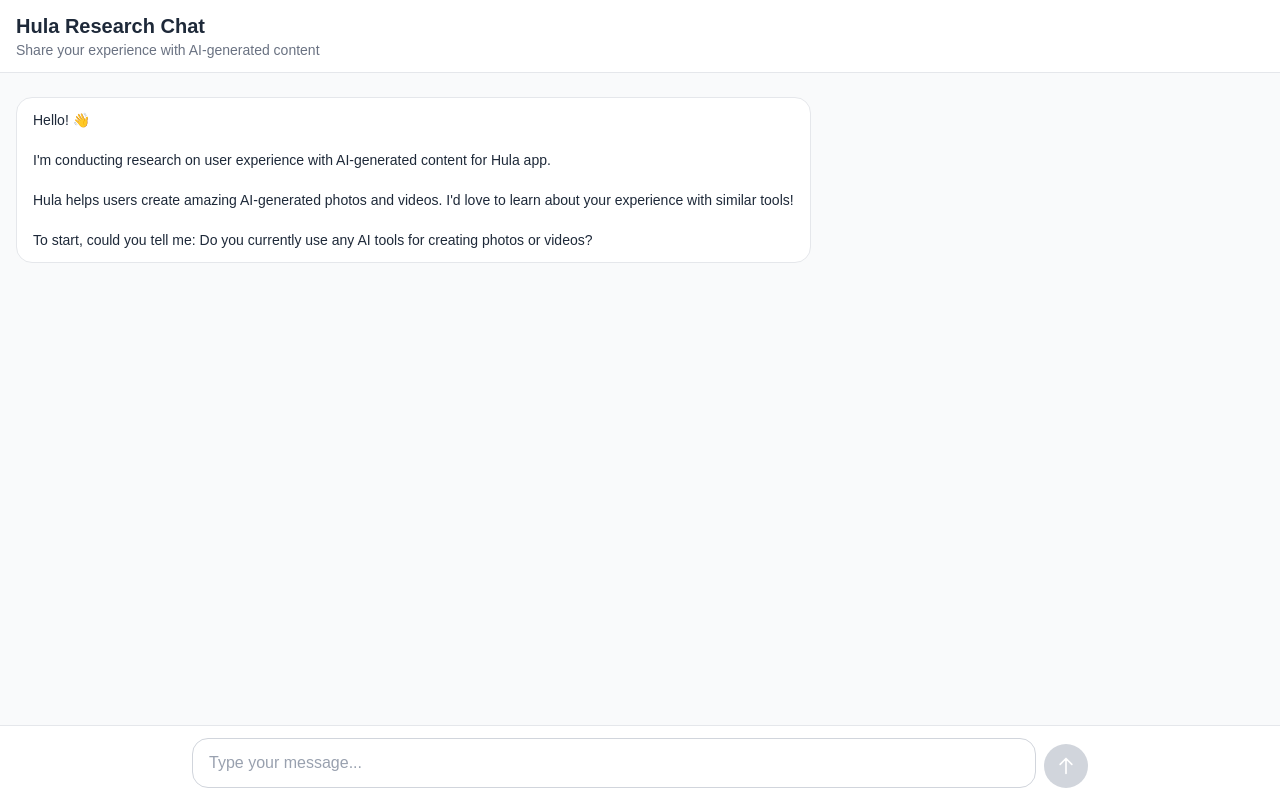
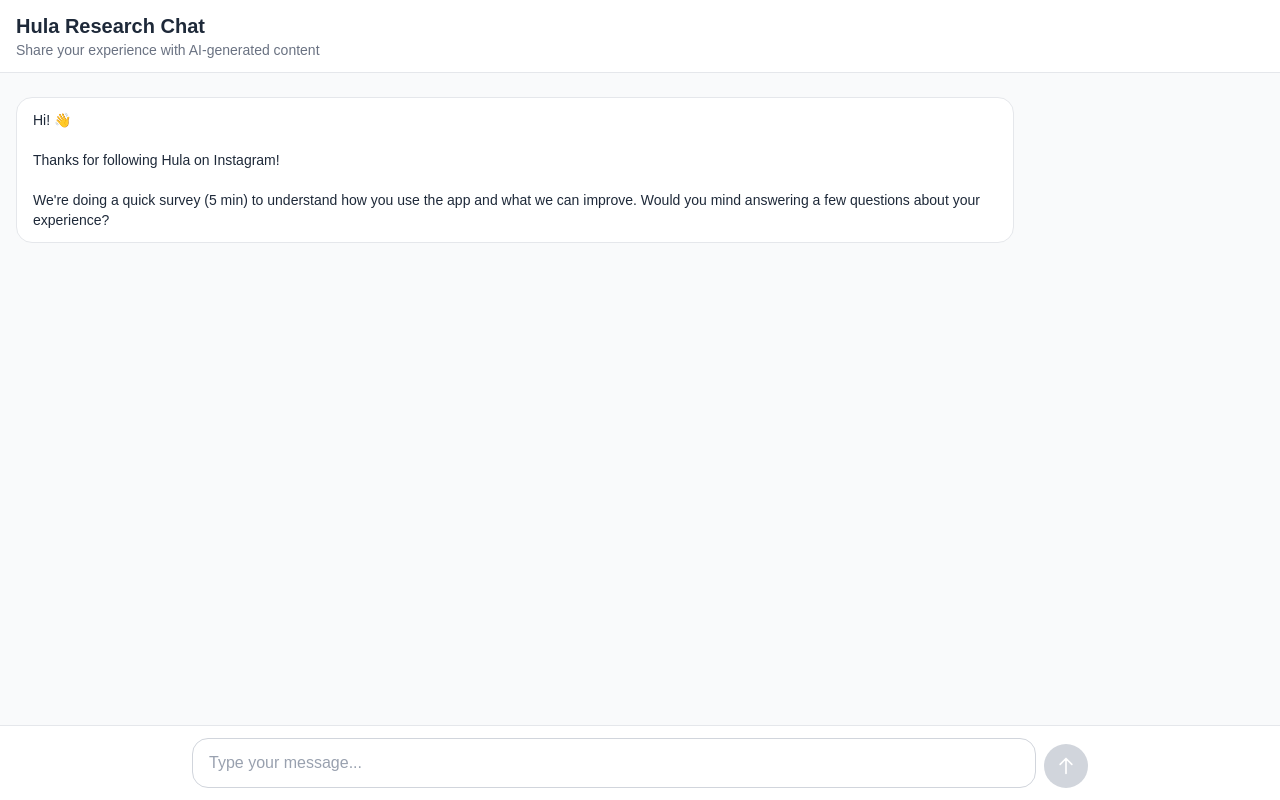
Before and after one commit to lyubimovats/hula-chat-frontend, a Next.js app: page / in a window 1280 px wide. Built offline with nearby package versions, Linux system fonts and the light colour scheme.

Commit message:
Update welcome message

```diff
--- a/app/page.tsx
+++ b/app/page.tsx
@@ -11,8 +11,7 @@ export default function Chat() {
   const [messages, setMessages] = useState<Message[]>([
     {
       role: 'assistant',
-      content: 'Hello! 👋\n\nI\'m conducting research on user experience with AI-generated content for Hula app.\n\nHula helps users create amazing AI-generated photos and videos. I\'d love to learn about your experience with similar tools!\n\nTo start, could you tell me: Do you currently use any AI tools for creating photos or videos?'
-    }
+content: 'Hi! 👋\n\nThanks for following Hula on Instagram!\n\nWe\'re doing a quick survey (5 min) to understand how you use the app and what we can improve. Would you mind answering a few questions about your experience?'    }
   ])
   const [input, setInput] = useState('')
   const [isLoading, setIsLoading] = useState(false)
```
